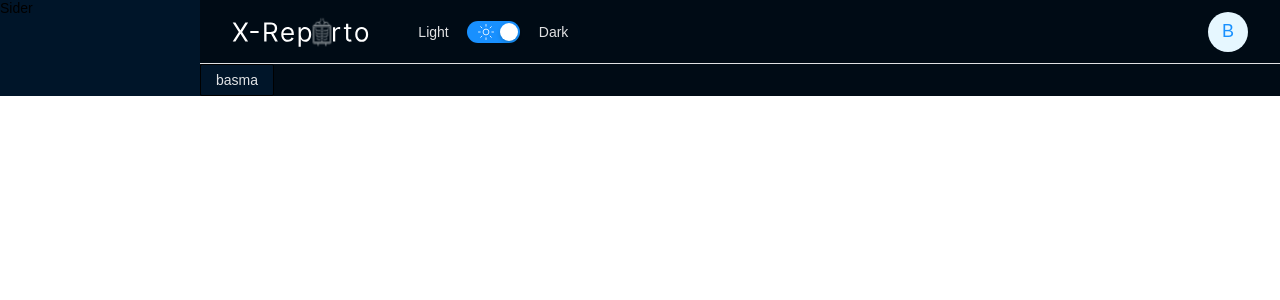
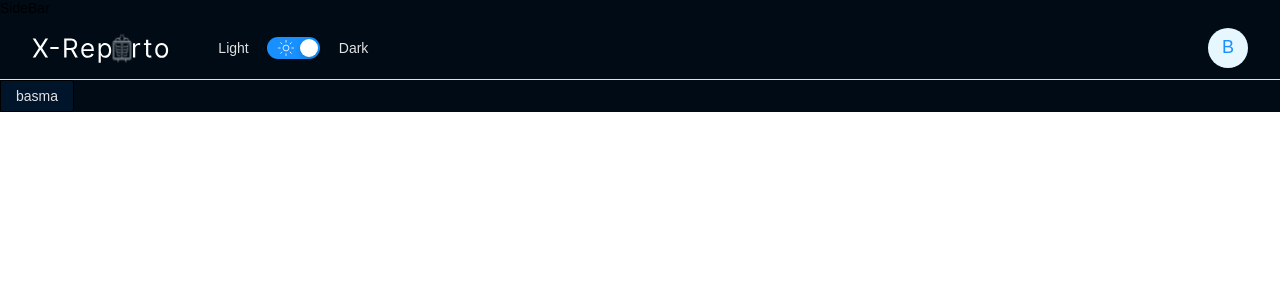
Before and after one commit to BasmaElhoseny01/X-Reporto-Frontend, a React (Create React App) app: page / in a window 1280 px wide. Shown: the top 300 px of the page. Built offline with nearby package versions, Linux system fonts and the light colour scheme.

Commit message:
Added Side Bar Compnent

```diff
--- a/src/App.tsx
+++ b/src/App.tsx
@@ -6,11 +6,12 @@ import { ThemeProvider } from "styled-components";
 
 //  Styles
 // import theme from "./styles/theme";
-import {darkTheme} from "./styles/theme";
+import { darkTheme } from "./styles/theme";
 import Home from "./pages/Home";
 import { Content } from "antd/es/layout/layout";
 import Header from "./components/layout/Header/Header";
-import Sider from "antd/es/layout/Sider";
+// import Sider from "antd/es/layout/Sider";
+import SideBar from "./components/layout/SideBar/SideBar";
 // import Drawer from "./components/common/Drawer/Drawer";
 
 // interface AppProps {
@@ -30,7 +31,8 @@ function App() {
     <ConfigProvider theme={darkTheme}>
       <ThemeProvider theme={darkTheme}>
         <Layout>
-          <Sider>Sider</Sider>
+          {/* <Sider>Sider</Sider> */}
+          <SideBar />
           <Layout>
             <Content>
               <Header />
--- /dev/null
+++ b/src/components/layout/SideBar/SideBar.tsx
@@ -0,0 +1,7 @@
+import React from "react";
+
+function SideBar() {
+  return <div>SideBar</div>;
+}
+
+export default SideBar;
```
